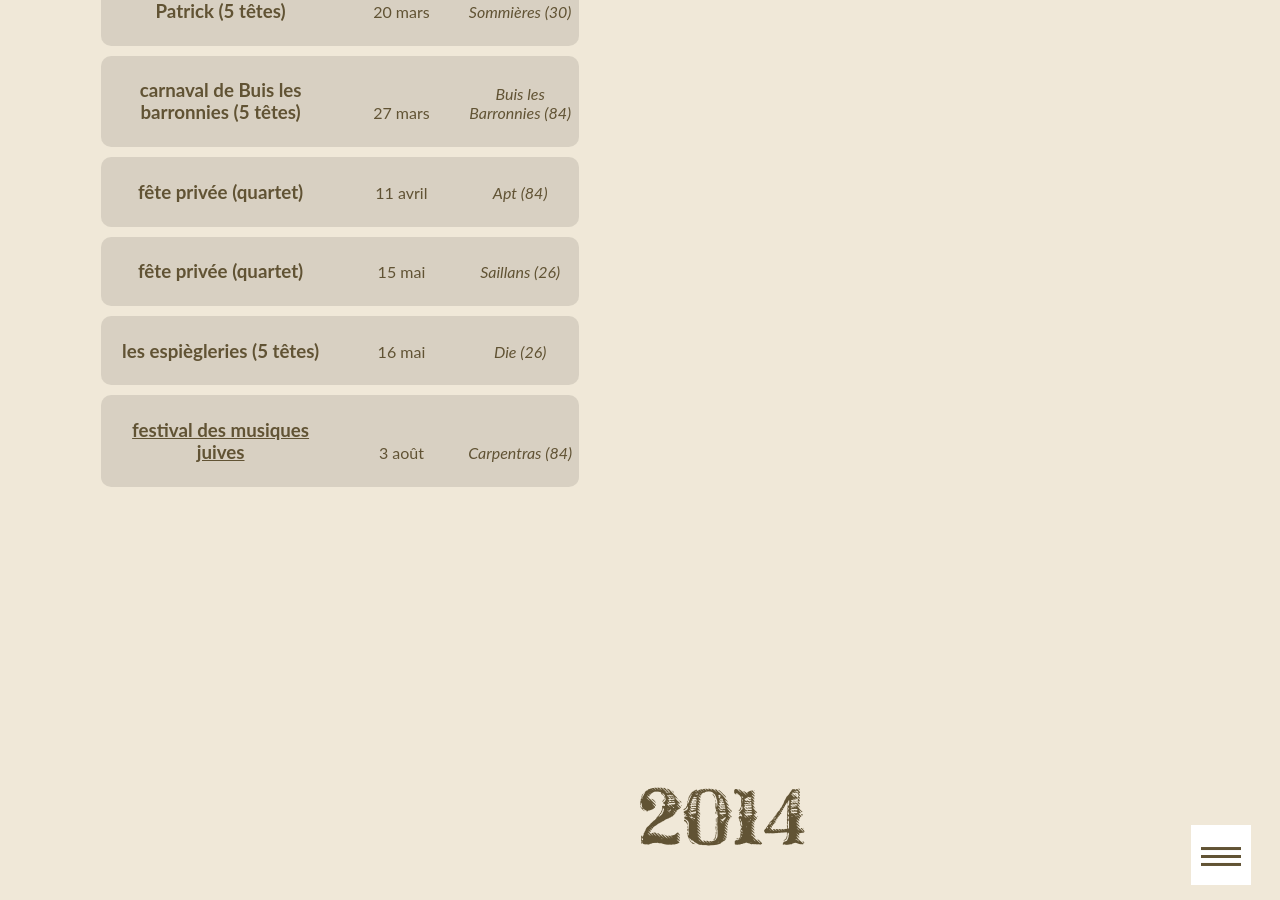
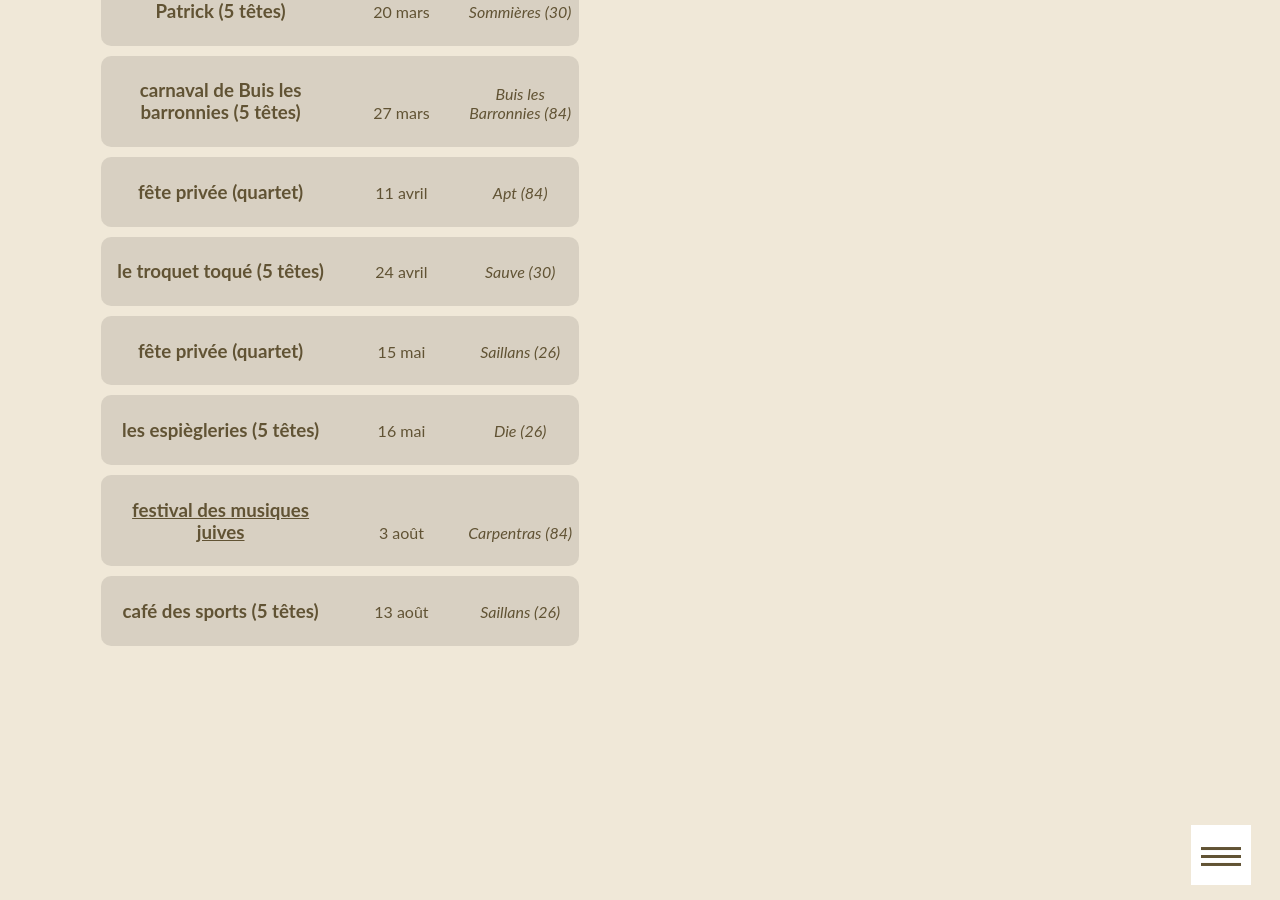
Before and after one commit to ftmftrs/ftmftrs.github.io, a Jekyll site: the page built from concert/index.html, in a window 1280 px wide and 900 px high, scrolled down 1045 px. Built offline with Jekyll 4.4.1, drawn with Linux system fonts in a browser that asks for light colours; Markdown is read by kramdown in place of the engine named in the settings; comment, search, counter and statistics services are not loaded.

Commit message:
Update concerts.yml

```diff
--- a/_data/concerts.yml
+++ b/_data/concerts.yml
@@ -16,6 +16,10 @@
   date: 11 avril
   address: Apt (84)
 
+- title: le troquet toqué (5 têtes)
+  date: 24 avril
+  address: Sauve (30)
+
 - title: fête privée (quartet)
   date: 15 mai
   address: Saillans (26)
@@ -28,3 +32,7 @@
   date: 3 août
   address: Carpentras (84)
   link: http://www.festival-musiques-juives-carpentras.com/
+
+- title: café des sports (5 têtes)
+  date: 13 août
+  address: Saillans (26)
```
